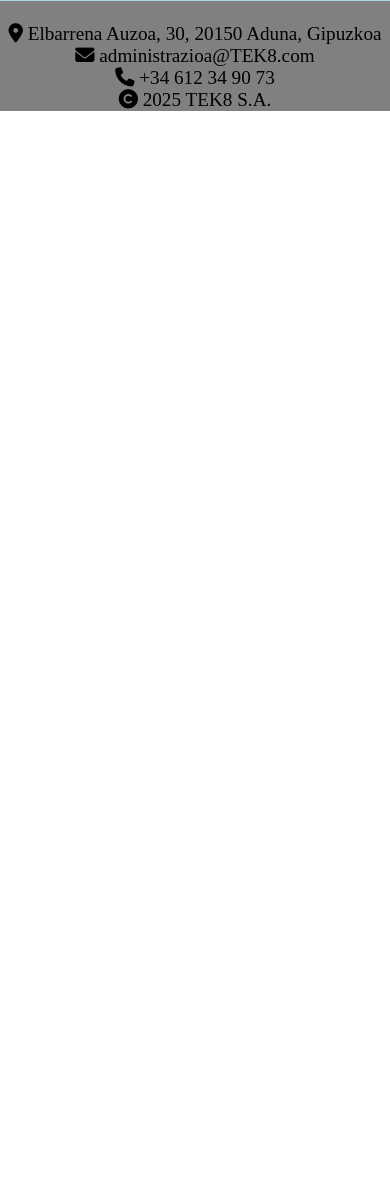
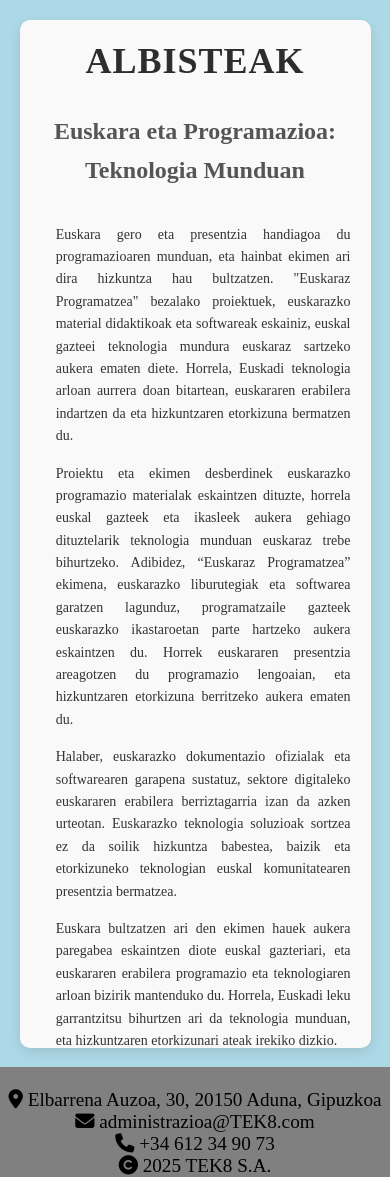
Before and after one commit to iguisado228/2Erronka, a PHP site: page /index_m.php in a window 390 px wide. Shown: the part 1176-2353 px from the top of the page. Before the commit the page ends 1287 px from the top, so only its background shows below. Run offline with PHP 8.4, Linux system fonts and the light colour scheme; some libraries are stand-ins or nearby versions.

Commit message:
albisteen atala aginda

```diff
--- a/WebOrria/Web/css_m.css
+++ b/WebOrria/Web/css_m.css
@@ -53,7 +53,9 @@ body {
   min-height: 400px;
   margin-top: 5%;
 }
-
+.main {
+  background-color: lightblue;
+}
 /* footerraren estiloak */
 .footer {
   grid-area: footer;
@@ -586,9 +588,8 @@ th {
   }
 }
 
-@media (max-width:768px){
-
-    .karritoa2{
+@media (max-width: 768px) {
+  .karritoa2 {
     display: none;
     background-color: lightgreen;
     right: 0%;
@@ -603,9 +604,8 @@ th {
   }
 }
 
-@media (max-width:480px){
-
-    .karritoa2{
+@media (max-width: 480px) {
+  .karritoa2 {
     display: none;
     background-color: lightgreen;
     right: 0%;
@@ -626,9 +626,7 @@ th {
   object-fit: cover; /*irudia moztu gabe edukiontzia betetzeko erabiltzen da */
 }
 
-
 @media (min-width: 600px) and (max-width: 800px) {
-
   .argazkia {
     width: 100%;
     height: 300px;
@@ -637,7 +635,6 @@ th {
 }
 
 @media (min-width: 800px) {
-
   .argazkia {
     width: 100%;
     height: 415px;
@@ -998,29 +995,16 @@ div .active {
     width: 95%;
     height: 50%;
   }
-
-    .login-contenido {
-        padding: 10px;
-        margin: 10px;
-        margin-left: 100px;
-    }
 }
 
-
-.eskaeraGehitu{
-    border:1px solid black;
+.eskaeraGehitu {
+  border: 1px solid black;
   border-collapse: collapse;
   background-color: lightblue;
   width: 100%;
   height: 10%;
   margin-top: 30%;
 }
-  .login-contenido {
-    padding: 10px;
-    margin: 10px;
-    margin-left: 100px;
-  }
-
 
 /* eskaeraren estiloak */
 .eskaera {
@@ -1101,3 +1085,86 @@ div .active {
     margin-top: 15px;
   }
 }
+
+/* albisteen estiloak */
+.albisteak {
+  display: grid;
+  grid-template-columns: repeat(3, 30%);
+  grid-template-areas:
+    'izenburua izenburua izenburua'
+    'titulua titulua titulua'
+    'albisteIrudia albistea albistea';
+  gap: 2%;
+  margin: 3%;
+  justify-content: center;
+  border-radius: 10px;
+  box-shadow: 0 4px 12px rgba(0, 0, 0, 0.1);
+  background-color: #f9f9f9;
+  padding: 20px;
+}
+
+.izenburua {
+  grid-area: izenburua;
+  font-size: 50px;
+  font-weight: bold;
+  text-align: center;
+  color: #2d2d2d;
+  padding-bottom: 10px;
+  letter-spacing: 1px;
+}
+
+.titulua {
+  grid-area: titulua;
+  font-size: 25px;
+  color: #555;
+  text-align: justify;
+  line-height: 1.6;
+  padding-bottom: 15px;
+  text-align: center;
+}
+
+.albisteIrudia {
+  grid-area: albisteIrudia;
+  display: flex;
+  align-items: center;
+  justify-content: center;
+  padding-right: 10px;
+}
+
+.albisteIrudia img {
+  width: 100%;
+  max-width: 100%;
+  height: auto;
+  border-radius: 8px;
+}
+
+.albistea {
+  grid-area: albistea;
+  font-size: 18px;
+  color: #333;
+  text-align: justify;
+  line-height: 1.6;
+}
+
+.albistea p {
+  margin-bottom: 15px;
+}
+
+@media (max-width: 768px) {
+  .albisteak {
+    grid-template-columns: 1fr;
+    margin: 5%;
+  }
+
+  .izenburua {
+    font-size: 24px;
+  }
+
+  .titulua {
+    font-size: 16px;
+  }
+
+  .albistea {
+    font-size: 14px;
+  }
+}
--- a/WebOrria/Web/erabiltzaileaErregistratu.php
+++ b/WebOrria/Web/erabiltzaileaErregistratu.php
@@ -50,9 +50,9 @@ if (isset($_POST["erregistratu"])) {
     </nav>
     <div class="content">
         <div class="botoia">
-            <div class="cart">
+            <div class="karritoa2">
                 <h2>Karrito</h2>
-                <div id="cart-items">
+                <div id="karrito-elementuak">
                     <p>Karritoa hutsik dago.</p>
                 </div>
             </div>
--- a/WebOrria/Web/index_m.php
+++ b/WebOrria/Web/index_m.php
@@ -42,10 +42,55 @@
                     <img src="../irudiak/produktuak/produktu18.png" alt="">
                 </div>
             </div>
+            <div class="albisteak">
+                <div class="albisteIrudia">
+                    <img src="../irudiak/albisteIrudia.jpg">
+                </div>
+                <div class="izenburua">
+                    <h2>ALBISTEAK</h2>
+                </div>
+                <div class="titulua">
+                    <h1>Euskara eta Programazioa: Teknologia Munduan</h1>
+                </div>
+                <div class="albistea">
+                    <p>
+                        Euskara gero eta presentzia handiagoa du programazioaren munduan, eta hainbat ekimen ari dira
+                        hizkuntza hau bultzatzen. "Euskaraz Programatzea" bezalako proiektuek, euskarazko material
+                        didaktikoak eta softwareak eskainiz, euskal gazteei teknologia mundura euskaraz sartzeko aukera
+                        ematen diete. Horrela, Euskadi teknologia arloan aurrera doan bitartean, euskararen erabilera
+                        indartzen da eta hizkuntzaren etorkizuna bermatzen du.
+                    </p>
+
+                    <p>
+                        Proiektu eta ekimen desberdinek euskarazko programazio materialak eskaintzen dituzte, horrela
+                        euskal gazteek eta ikasleek aukera gehiago dituztelarik teknologia munduan euskaraz trebe
+                        bihurtzeko. Adibidez, “Euskaraz Programatzea” ekimena, euskarazko liburutegiak eta softwarea
+                        garatzen lagunduz, programatzaile gazteek euskarazko ikastaroetan parte hartzeko aukera
+                        eskaintzen du. Horrek euskararen presentzia areagotzen du programazio lengoaian, eta
+                        hizkuntzaren etorkizuna berritzeko aukera ematen du.
+                    </p>
+
+                    <p>
+                        Halaber, euskarazko dokumentazio ofizialak eta softwarearen garapena sustatuz, sektore
+                        digitaleko euskararen erabilera berriztagarria izan da azken urteotan. Euskarazko teknologia
+                        soluzioak sortzea ez da soilik hizkuntza babestea, baizik eta etorkizuneko teknologian euskal
+                        komunitatearen presentzia bermatzea.
+                    </p>
+
+                    <p>
+                        Euskara bultzatzen ari den ekimen hauek aukera paregabea eskaintzen diote euskal gazteriari, eta
+                        euskararen erabilera programazio eta teknologiaren arloan bizirik mantenduko du. Horrela,
+                        Euskadi leku garrantzitsu bihurtzen ari da teknologia munduan, eta hizkuntzaren etorkizunari
+                        ateak irekiko dizkio.
+                    </p>
+                </div>
+            </div>
+        </div>
     </article>
     <footer class="footer">
         <?php require_once "footer_m.php" ?>
     </footer>
     <?php require_once "karritoa.php" ?>
 </body>
+
 </html>
```
Lines whose indentation alone changed are shown as unchanged.
